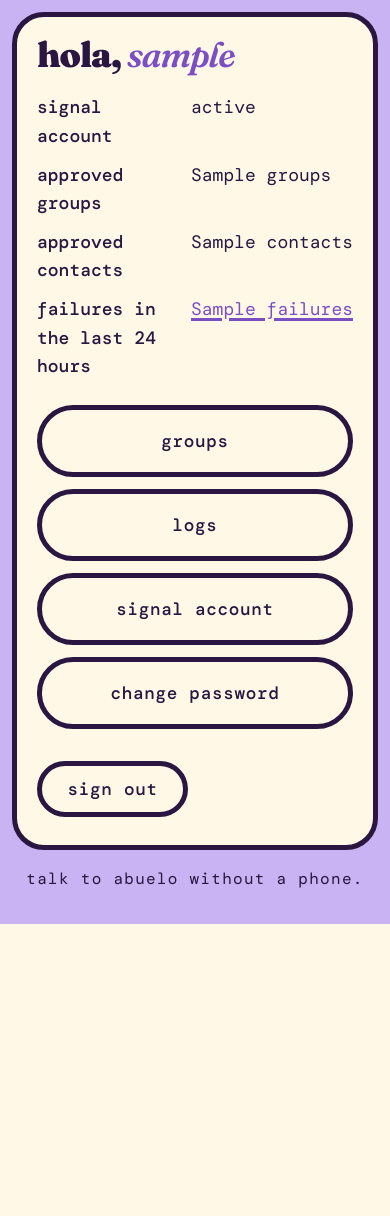
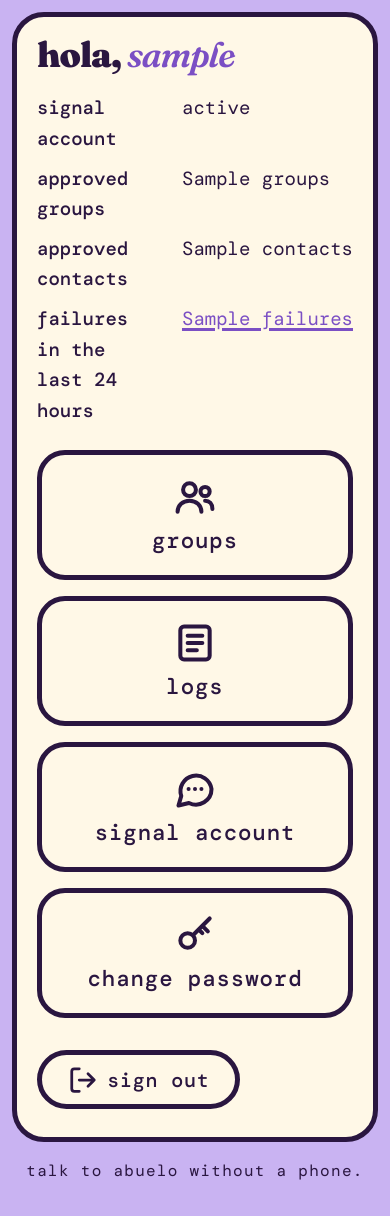
Before and after one commit to betiana688/lola-bla, a Python web app: template console/lola_console/templates/home.html in a window 390 px wide. Shown: the part 67-1283 px from the top of the page. Before the commit the page ends 991 px from the top, so only its background shows below. Run offline with Jinja, Linux system fonts and the light colour scheme; the template is opened without the code that fills it: most values are stand-ins (such as "Sample title", 1, 10 or a date in 2020).

Commit message:
Console UX: icons on the home tiles and sign out, larger button and body text, tidier tile grid

```diff
--- a/console/lola_console/static/style.css
+++ b/console/lola_console/static/style.css
@@ -47,7 +47,7 @@
 }
 
 * { box-sizing: border-box; }
-body { margin: 0; background: var(--page); color: var(--ink); font-family: var(--font-mono); font-size: 19px; line-height: 1.6; }
+body { margin: 0; background: var(--page); color: var(--ink); font-family: var(--font-mono); font-size: 20px; line-height: 1.6; }
 header.top { display: flex; align-items: center; justify-content: space-between; gap: 16px; padding: 12px 24px; background: var(--header-bg); color: var(--header-ink); border-bottom: var(--rule) solid var(--header-ink); }
 .brand { display: flex; align-items: center; gap: 12px; color: var(--header-ink); text-decoration: none; }
 .brand img { width: 52px; height: 52px; display: block; }
@@ -108,10 +108,18 @@ dd { margin: 0; }
 table { width: 100%; border-collapse: collapse; }
 th, td { padding: 0.6rem; text-align: left; border-bottom: var(--rule) solid var(--ink); }
 @media (max-width: 600px) {
-  body { font-size: 18px; }
+  body { font-size: 19px; }
   header.top { padding: 10px 16px; }
   .brand img { width: 44px; height: 44px; }
   .word { font-size: 1.7rem; }
   main { width: calc(100% - 24px); margin: 12px auto; padding: 20px; }
   h1 { font-size: 2.2rem; }
 }
+
+/* icons and larger buttons */
+button, .button { font-size: 1.25rem; gap: 0.6rem; text-align: center; }
+button svg, .button svg { width: 1.5em; height: 1.5em; flex: none; }
+.tiles { grid-template-columns: repeat(2, 1fr); gap: 16px; }
+.tiles .button { flex-direction: column; min-height: 130px; padding: 1.1rem 1rem; border-radius: 28px; font-size: 1.4rem; line-height: 1.2; }
+.tiles .button svg { width: 44px; height: 44px; }
+@media (max-width: 420px) { .tiles { grid-template-columns: 1fr; } }
--- a/console/lola_console/templates/home.html
+++ b/console/lola_console/templates/home.html
@@ -11,13 +11,13 @@
   <dt>failures in the last 24 hours</dt><dd><a href="/logs?view=activity&amp;status=failed&amp;period=1d">{{ failures }}</a></dd>
 </dl>
 <nav class="tiles">
-  <a class="button" href="/groups">groups</a>
-  <a class="button" href="/logs">logs</a>
-  <a class="button" href="/signal">signal account</a>
-  <a class="button" href="/password">change password</a>
+  <a class="button" href="/groups"><svg viewBox="0 0 24 24" fill="none" stroke="currentColor" stroke-width="2.2" stroke-linecap="round" stroke-linejoin="round" aria-hidden="true"><circle cx="9" cy="8" r="3.5"/><path d="M2.5 20c0-3.6 2.9-6 6.5-6s6.5 2.4 6.5 6"/><circle cx="17.5" cy="9" r="2.5"/><path d="M17.5 14c2.4 0 4 1.7 4 4.5"/></svg>groups</a>
+  <a class="button" href="/logs"><svg viewBox="0 0 24 24" fill="none" stroke="currentColor" stroke-width="2.2" stroke-linecap="round" stroke-linejoin="round" aria-hidden="true"><rect x="4" y="3" width="16" height="18" rx="2"/><path d="M8 8h8M8 12h8M8 16h5"/></svg>logs</a>
+  <a class="button" href="/signal"><svg viewBox="0 0 24 24" fill="none" stroke="currentColor" stroke-width="2.2" stroke-linecap="round" stroke-linejoin="round" aria-hidden="true"><path d="M21 12a8.5 8.5 0 0 1-12.3 7.6L3 21l1.5-5.2A8.5 8.5 0 1 1 21 12z"/><path d="M8.5 12h.01M12 12h.01M15.5 12h.01"/></svg>signal account</a>
+  <a class="button" href="/password"><svg viewBox="0 0 24 24" fill="none" stroke="currentColor" stroke-width="2.2" stroke-linecap="round" stroke-linejoin="round" aria-hidden="true"><circle cx="8" cy="15" r="4"/><path d="M11 12l9-9M16 7l3 3M14 9l2 2"/></svg>change password</a>
 </nav>
 <form method="post" action="/logout">
   <input type="hidden" name="csrf" value="{{ csrf }}">
-  <button type="submit" class="secondary">sign out</button>
+  <button type="submit" class="secondary"><svg viewBox="0 0 24 24" fill="none" stroke="currentColor" stroke-width="2.2" stroke-linecap="round" stroke-linejoin="round" aria-hidden="true"><path d="M9 21H5a2 2 0 0 1-2-2V5a2 2 0 0 1 2-2h4"/><path d="M16 17l5-5-5-5M21 12H9"/></svg>sign out</button>
 </form>
 {% endblock %}
```
